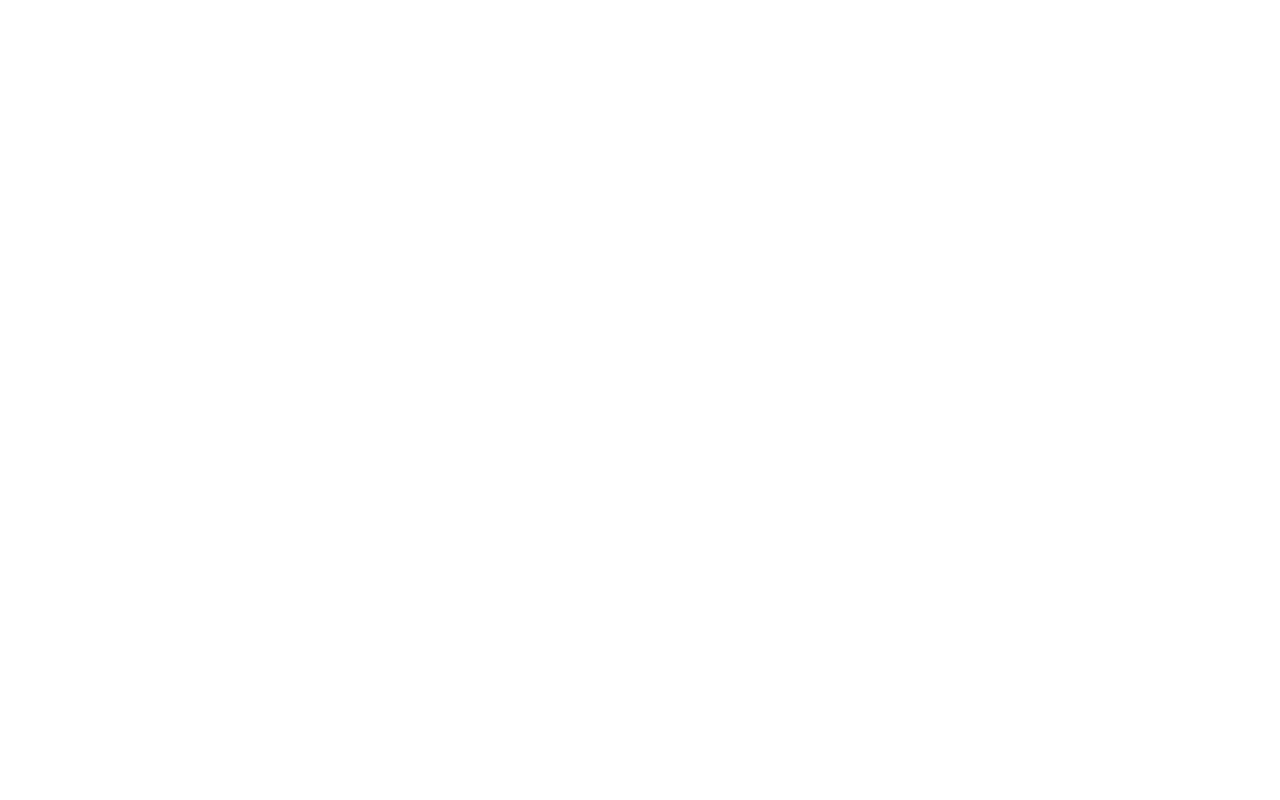
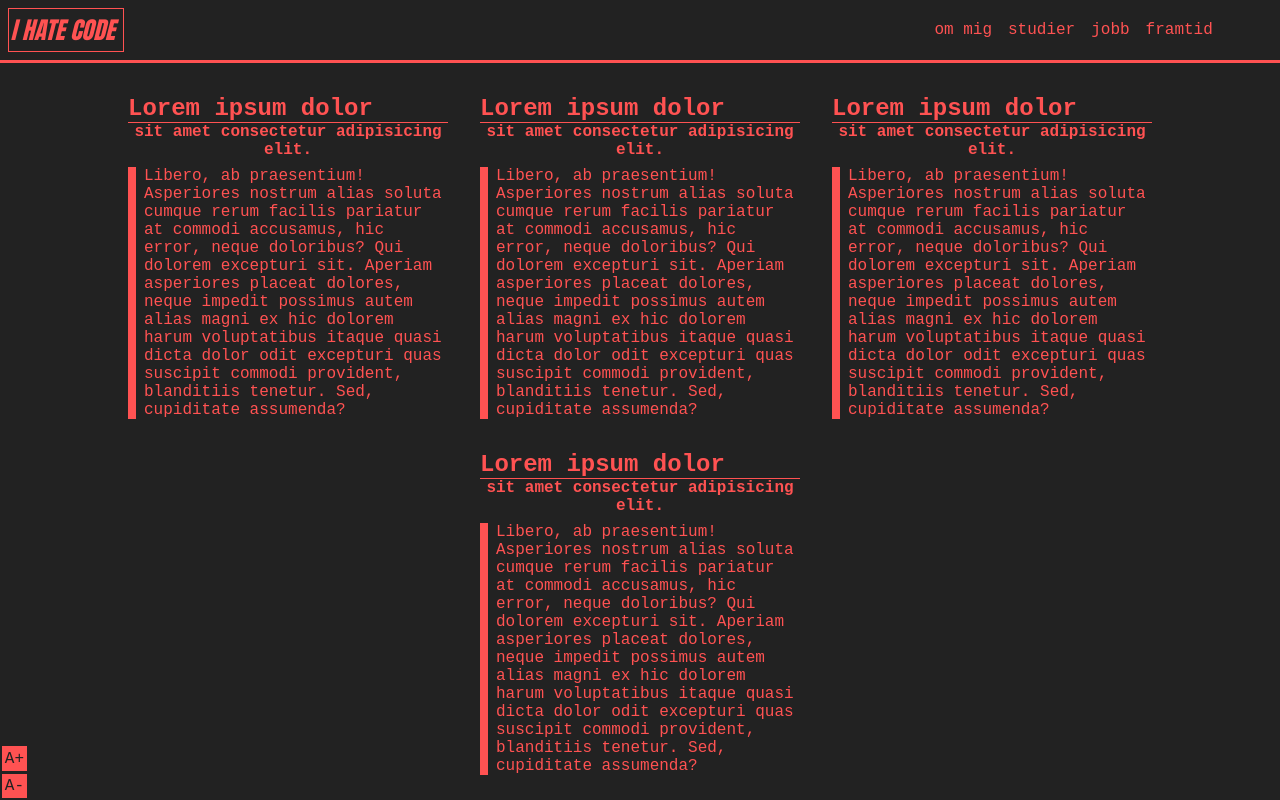
Before and after one commit to FredrikMalmborg/hamburglerMenu, a plain HTML site: page index.html in a window 1280 px wide. Drawn offline with Linux system fonts and the light colour scheme.

Commit message:
now everything works

```diff
--- a/index.html
+++ b/index.html
@@ -1,14 +1,74 @@
 <!DOCTYPE html>
 <html lang="en">
+
 <head>
     <meta charset="UTF-8">
     <meta name="viewport" content="width=device-width, initial-scale=1.0">
     <meta http-equiv="X-UA-Compatible" content="ie=edge">
+
     <link rel="stylesheet" href="style.css">
+    <link rel="stylesheet" href="mobile.css" media="screen and (max-width: 32rem)">
+    <link href="https://fonts.googleapis.com/icon?family=Material+Icons" rel="stylesheet">
+
     <script defer src="script.js"></script>
-    <title>Document</title>
+
+    <title>it's burger time bitch!</title>
 </head>
+
 <body>
+    <header>
+        <span><em>I HATE CODE</em></span>
+        <nav class="head-nav">
+            <a href="#">om mig</a>
+            <a href="#">studier</a>
+            <a href="#">jobb</a>
+            <a href="#">framtid</a>
+        </nav>
+        <a href="#" class="burgler"><i class="material-icons">menu</i></a>
+    </header>
+    <div class="remList">
+        <a href="#" class="rem-size">A+</a>
+        <a href="#" class="rem-size">A-</a>
+    </div>
+    <main>
+        <div class="container">
+            <h2>Lorem ipsum dolor</h2>
+            <h4>sit amet consectetur adipisicing elit.</h4>
+            <p>Libero, ab praesentium! Asperiores nostrum alias soluta cumque rerum facilis pariatur at commodi
+                accusamus, hic error, neque doloribus? Qui dolorem excepturi sit.
+                Aperiam asperiores placeat dolores, neque impedit possimus autem alias magni ex hic dolorem harum
+                voluptatibus itaque quasi dicta dolor odit excepturi quas suscipit commodi provident, blanditiis
+                tenetur. Sed, cupiditate assumenda?</p>
+        </div>
+        <div class="container">
+            <h2>Lorem ipsum dolor</h2>
+            <h4>sit amet consectetur adipisicing elit.</h4>
+            <p>Libero, ab praesentium! Asperiores nostrum alias soluta cumque rerum facilis pariatur at commodi
+                accusamus, hic error, neque doloribus? Qui dolorem excepturi sit.
+                Aperiam asperiores placeat dolores, neque impedit possimus autem alias magni ex hic dolorem harum
+                voluptatibus itaque quasi dicta dolor odit excepturi quas suscipit commodi provident, blanditiis
+                tenetur. Sed, cupiditate assumenda?</p>
+        </div>
+        <div class="container">
+            <h2>Lorem ipsum dolor</h2>
+            <h4>sit amet consectetur adipisicing elit.</h4>
+            <p>Libero, ab praesentium! Asperiores nostrum alias soluta cumque rerum facilis pariatur at commodi
+                accusamus, hic error, neque doloribus? Qui dolorem excepturi sit.
+                Aperiam asperiores placeat dolores, neque impedit possimus autem alias magni ex hic dolorem harum
+                voluptatibus itaque quasi dicta dolor odit excepturi quas suscipit commodi provident, blanditiis
+                tenetur. Sed, cupiditate assumenda?</p>
+        </div>
+        <div class="container">
+            <h2>Lorem ipsum dolor</h2>
+            <h4>sit amet consectetur adipisicing elit.</h4>
+            <p>Libero, ab praesentium! Asperiores nostrum alias soluta cumque rerum facilis pariatur at commodi
+                accusamus, hic error, neque doloribus? Qui dolorem excepturi sit.
+                Aperiam asperiores placeat dolores, neque impedit possimus autem alias magni ex hic dolorem harum
+                voluptatibus itaque quasi dicta dolor odit excepturi quas suscipit commodi provident, blanditiis
+                tenetur. Sed, cupiditate assumenda?</p>
+        </div>
+    </main>
+    <footer></footer>
+</body>
 
-</body>
 </html>
--- /dev/null
+++ b/mobile.css
@@ -0,0 +1,50 @@
+:root {
+    --primary: #ffd152;
+    --secondary: #222;
+}
+
+header > a {
+    /*absolute-top-right*/
+    display: block;
+}
+
+header {
+    /*fill*/
+
+    display: flex;
+    justify-content: space-between;
+    align-items: center;
+}
+
+.head-nav{
+    display: none; /*flex*/
+
+
+    margin:auto;
+    flex-direction: column;
+    align-items: center;
+}
+span {
+    /*absolute-top-left*/
+    display: block;
+}
+.head-nav > *:not(:last-child){
+    border-bottom: 1px solid var(--primary);
+}
+
+.absolute-top-left {
+    position: absolute;
+    top:0;
+    left: 0;
+
+}
+.absolute-top-right {
+    position: absolute;
+    top:0;
+    right: 0;
+}
+.fill {
+    height: 100vh;
+    width: 100vw;
+    position: fixed;
+}
--- a/script.js
+++ b/script.js
@@ -0,0 +1,33 @@
+let sizeUp = document.querySelector(".remList a:first-child"),
+    sizeDown = document.querySelector(".remList a:last-child"),
+    fontSize = 1,
+    burgler = document.querySelector(".burgler"),
+    toggle = true
+
+burgler.onclick = function () {
+
+    if (toggle) {
+        document.querySelector("header").classList.add("fill")
+        document.querySelector(".head-nav").style.display = "flex"
+        document.querySelector("span").classList.add("absolute-top-left")
+        document.querySelector("header > a").classList.add("absolute-top-right")
+
+        toggle = false
+    } else {
+        document.querySelector("header").classList.remove("fill")
+        document.querySelector(".head-nav").style.display = "none"
+        document.querySelector("span").classList.remove("absolute-top-left")
+        document.querySelector("header > a").classList.remove("absolute-top-right")
+
+        toggle = true
+    }
+}
+
+sizeUp.onclick = function () {
+    document.querySelector("html").style.fontSize = fontSize + "rem"
+    return fontSize *= 1.05
+}
+sizeDown.onclick = function () {
+    document.querySelector("html").style.fontSize = fontSize + "rem"
+    return fontSize *= 0.95
+}
--- a/style.css
+++ b/style.css
@@ -0,0 +1,101 @@
+:root {
+    --primary: #ff5252;
+    --secondary: #222;
+}
+
+* {
+    margin: 0;
+    padding: 0;
+}
+body {
+    background: var(--secondary);
+    color: var(--primary);
+
+    font-family: 'Courier New', Courier, monospace;
+}
+
+header {
+    background:var(--secondary);
+    border-bottom: 0.2rem solid var(--primary);
+    margin-bottom: 1rem;
+
+    display: flex;
+    justify-content: space-between;
+    align-items: center;
+}
+header > a {
+    display: none;
+}
+main {
+    display: flex;
+    justify-content: center;
+/*
+    margin-top: 3rem; */
+    flex-wrap: wrap;
+    flex: 1 1 10rem;
+}
+main > *{
+    padding: 1rem;
+    width: 20rem;
+    min-width: 20%;
+}
+.head-nav {
+    margin-right: 5%;
+}
+h2 {
+    border-bottom: 1px solid var(--primary);
+}
+h4 {
+    text-align: center;
+    padding-bottom: 0.5rem;
+}
+p {
+    padding-left: 0.5rem;
+    border-left: 0.5rem solid var(--primary)
+}
+a {
+    color: var(--primary);
+    padding: 0.2rem;
+    display: inline-block;
+    text-decoration: none;
+}
+a:hover {
+    background: var(--primary);
+    color: var(--secondary);
+}
+span {
+
+    /* position: absolute; */
+    top:0;
+    left: 0;
+
+    margin:0.5rem;
+
+    font-family: Impact, Haettenschweiler, 'Arial Narrow Bold', sans-serif;
+    font-size: 150%;
+
+    padding: 0.2rem 0.5rem 0.2rem 0.1rem;
+    border: 1px solid var(--primary)
+}
+i {
+    padding:1rem;
+}
+
+.border {
+    border: 0.2rem dashed green;
+}
+
+.remList {
+    position: fixed;
+    bottom: 0;
+    margin:auto;
+    widows: auto;
+
+    display: flex;
+    flex-direction: column;
+}
+.remList a{
+    background: var(--primary);
+    margin:0.1rem;
+    color:var(--secondary);
+}
```
